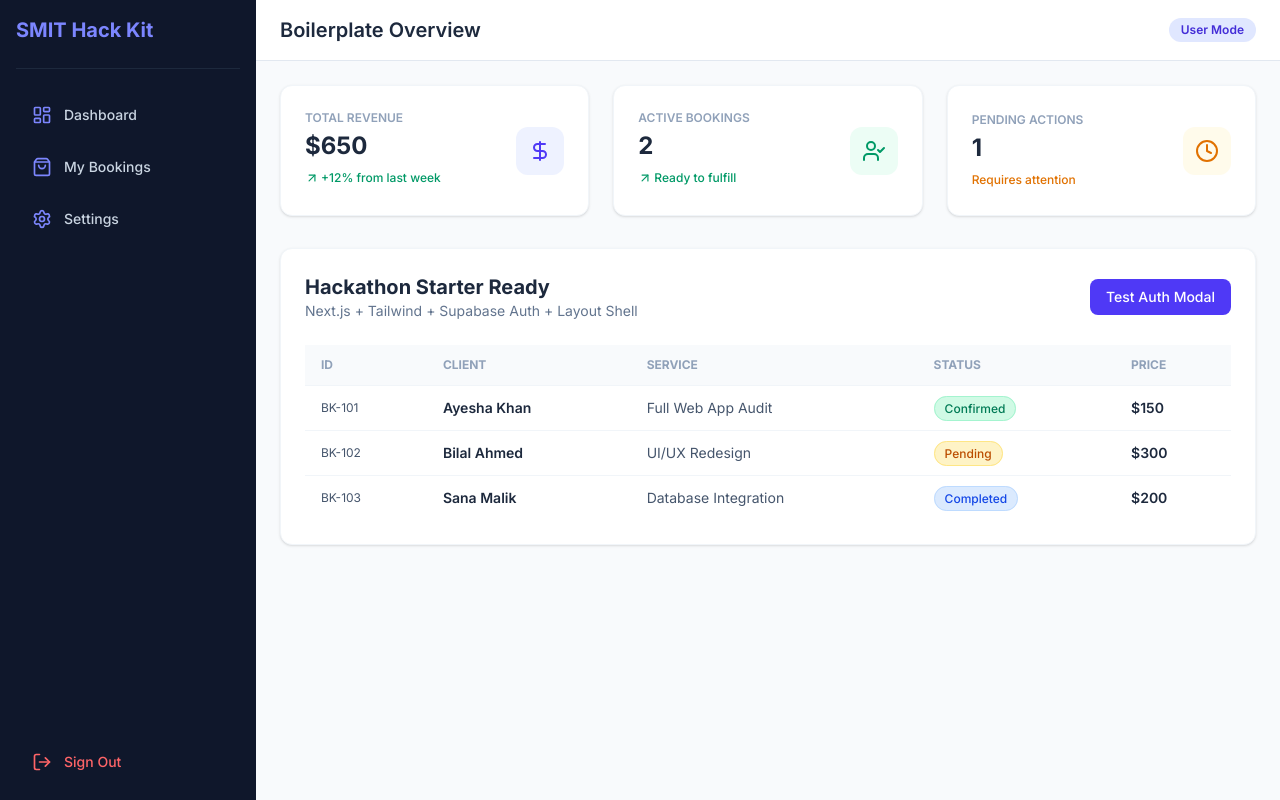
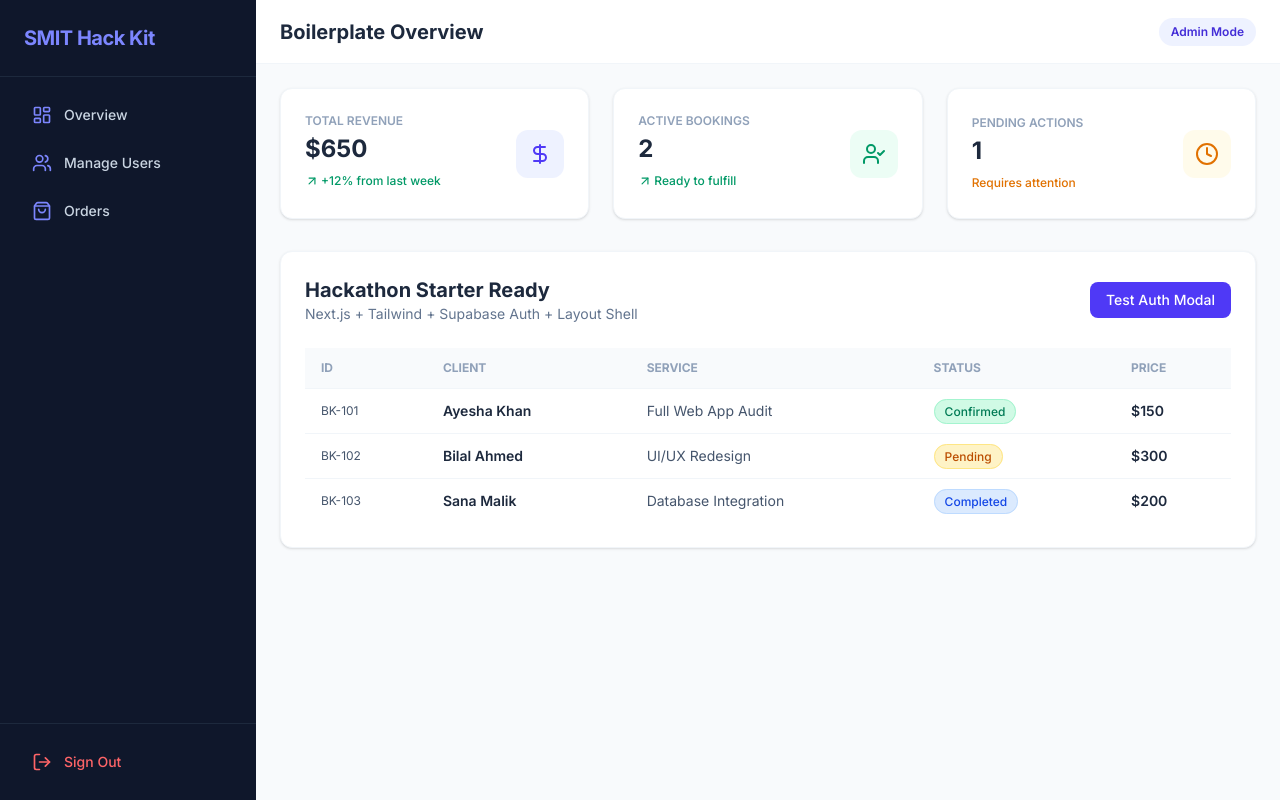
Before and after one commit to hooriyasheikh9246-svg/smithackathon, a Next.js app: page / in a window 1280 px wide. Built offline with nearby package versions, Linux system fonts and the light colour scheme; no server answers.

Commit message:
Complete admin dashboard with live analytic metric cards

```diff
--- a/src/components/DashboardLayout.tsx
+++ b/src/components/DashboardLayout.tsx
@@ -1,62 +1,106 @@
+'use client'
+
+import { useState } from 'react'
 import Link from 'next/link'
-'use client'
-import { useState } from 'react'
 import { LayoutDashboard, Users, ShoppingBag, Settings, Menu, X, LogOut } from 'lucide-react'
 
 interface DashboardLayoutProps {
   children: React.ReactNode
-  title: string
-  role?: 'admin' | 'user'
+  title?: string
 }
 
-export default function DashboardLayout({ children, title, role = 'user' }: DashboardLayoutProps) {
-  const [sidebarOpen, setSidebarOpen] = useState(false)
-
-  const navItems = role === 'admin'
-    ? [
-        { label: 'Overview', icon: LayoutDashboard, href: '/' },
-        { label: 'Manage Users', icon: Users, href: '#' },
-        { label: 'Orders', icon: ShoppingBag, href: '#' },
-      ]
-    : [
-        { label: 'Dashboard', icon: LayoutDashboard, href: '/' },
-        { label: 'My Bookings', icon: ShoppingBag, href: '#' },
-        { label: 'Settings', icon: Settings, href: '#' },
-      ]
+export default function DashboardLayout({ children, title = 'Dashboard' }: DashboardLayoutProps) {
+  const [isSidebarOpen, setIsSidebarOpen] = useState(false)
 
   return (
     <div className="min-h-screen bg-slate-50 flex">
-      {/* Mobile Sidebar */}
-      <aside className={`fixed inset-y-0 left-0 z-50 w-64 bg-slate-900 text-white transform ${sidebarOpen ? 'translate-x-0' : '-translate-x-full'} md:relative md:translate-x-0 transition-transform duration-200 ease-in-out flex flex-col justify-between p-4`}>
-        <div>
-          <div className="flex items-center justify-between pb-6 border-b border-slate-800">
-            <span className="text-xl font-bold text-indigo-400">SMIT Hack Kit</span>
-            <button className="md:hidden" onClick={() => setSidebarOpen(false)}><X className="w-6 h-6" /></button>
-          </div>
-          <nav className="mt-6 space-y-2">
-            {navItems.map((item) => (
-              <a key={item.label} href={item.href} className="flex items-center gap-3 px-4 py-3 text-sm font-medium rounded-lg text-slate-300 hover:bg-slate-800 hover:text-white transition">
-                <item.icon className="w-5 h-5 text-indigo-400" />
-                {item.label}
-              </a>
-            ))}
-          </nav>
+      {/* Mobile Sidebar Overlay */}
+      {isSidebarOpen && (
+        <div
+          className="fixed inset-0 bg-slate-900/50 z-40 lg:hidden"
+          onClick={() => setIsSidebarOpen(false)}
+        />
+      )}
+
+      {/* Sidebar */}
+      <aside
+        className={`fixed lg:static inset-y-0 left-0 z-50 w-64 bg-slate-900 text-white flex flex-col transform transition-transform duration-200 ease-in-out ${
+          isSidebarOpen ? 'translate-x-0' : '-translate-x-full lg:translate-x-0'
+        }`}
+      >
+        <div className="p-6 flex justify-between items-center border-b border-slate-800">
+          <h1 className="text-xl font-bold tracking-tight text-indigo-400">SMIT Hack Kit</h1>
+          <button
+            onClick={() => setIsSidebarOpen(false)}
+            className="lg:hidden text-slate-400 hover:text-white"
+          >
+            <X className="w-6 h-6" />
+          </button>
         </div>
-        <button className="flex items-center gap-3 px-4 py-3 text-sm font-medium text-red-400 hover:bg-slate-800 rounded-lg w-full text-left">
-          <LogOut className="w-5 h-5" /> Sign Out
-        </button>
+
+        {/* Navigation Links */}
+        <nav className="flex-1 p-4 space-y-1">
+          <Link
+            href="/"
+            className="flex items-center gap-3 px-4 py-3 text-slate-300 hover:bg-slate-800 hover:text-white rounded-lg transition-colors font-medium text-sm"
+          >
+            <LayoutDashboard className="w-5 h-5 text-indigo-400" />
+            <span>Overview</span>
+          </Link>
+
+          <Link
+            href="/users"
+            className="flex items-center gap-3 px-4 py-3 text-slate-300 hover:bg-slate-800 hover:text-white rounded-lg transition-colors font-medium text-sm"
+          >
+            <Users className="w-5 h-5 text-indigo-400" />
+            <span>Manage Users</span>
+          </Link>
+
+          <Link
+            href="/orders"
+            className="flex items-center gap-3 px-4 py-3 text-slate-300 hover:bg-slate-800 hover:text-white rounded-lg transition-colors font-medium text-sm"
+          >
+            <ShoppingBag className="w-5 h-5 text-indigo-400" />
+            <span>Orders</span>
+          </Link>
+        </nav>
+
+        {/* Footer Link / User profile area */}
+        <div className="p-4 border-t border-slate-800">
+          <button
+            className="w-full flex items-center gap-3 px-4 py-3 text-red-400 hover:bg-slate-800 hover:text-red-300 rounded-lg transition-colors font-medium text-sm"
+          >
+            <LogOut className="w-5 h-5" />
+            <span>Sign Out</span>
+          </button>
+        </div>
       </aside>
 
-      {/* Main Content */}
+      {/* Main Content Area */}
       <div className="flex-1 flex flex-col min-w-0">
-        <header className="bg-white border-b border-slate-200 px-6 py-4 flex items-center justify-between">
+        {/* Top Navbar */}
+        <header className="h-16 bg-white border-b border-slate-100 flex items-center justify-between px-6">
           <div className="flex items-center gap-4">
-            <button className="md:hidden text-slate-600" onClick={() => setSidebarOpen(true)}><Menu className="w-6 h-6" /></button>
-            <h1 className="text-xl font-semibold text-slate-800">{title}</h1>
+            <button
+              onClick={() => setIsSidebarOpen(true)}
+              className="lg:hidden text-slate-600 hover:text-slate-900"
+            >
+              <Menu className="w-6 h-6" />
+            </button>
+            <h1 className="text-xl font-bold text-slate-800">{title}</h1>
           </div>
-          <span className="px-3 py-1 text-xs font-semibold rounded-full bg-indigo-100 text-indigo-700 capitalize">{role} Mode</span>
+
+          <div className="flex items-center gap-3">
+            <span className="bg-indigo-50 text-indigo-700 text-xs px-3 py-1.5 rounded-full font-semibold">
+              Admin Mode
+            </span>
+          </div>
         </header>
-        <main className="p-6 overflow-y-auto flex-1">{children}</main>
+
+        {/* Page Content */}
+        <main className="flex-1 p-6 overflow-y-auto">
+          {children}
+        </main>
       </div>
     </div>
   )
```
